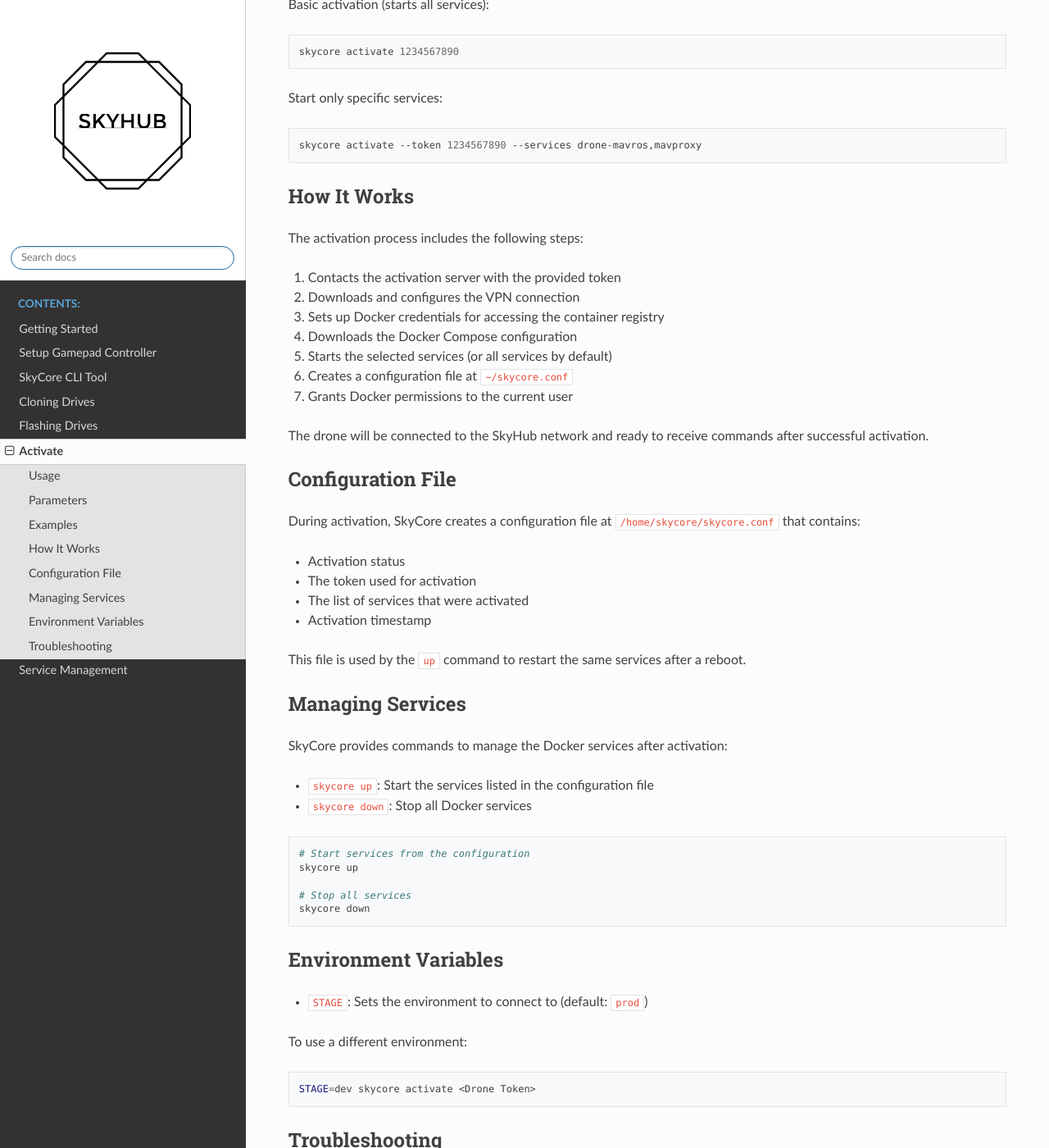
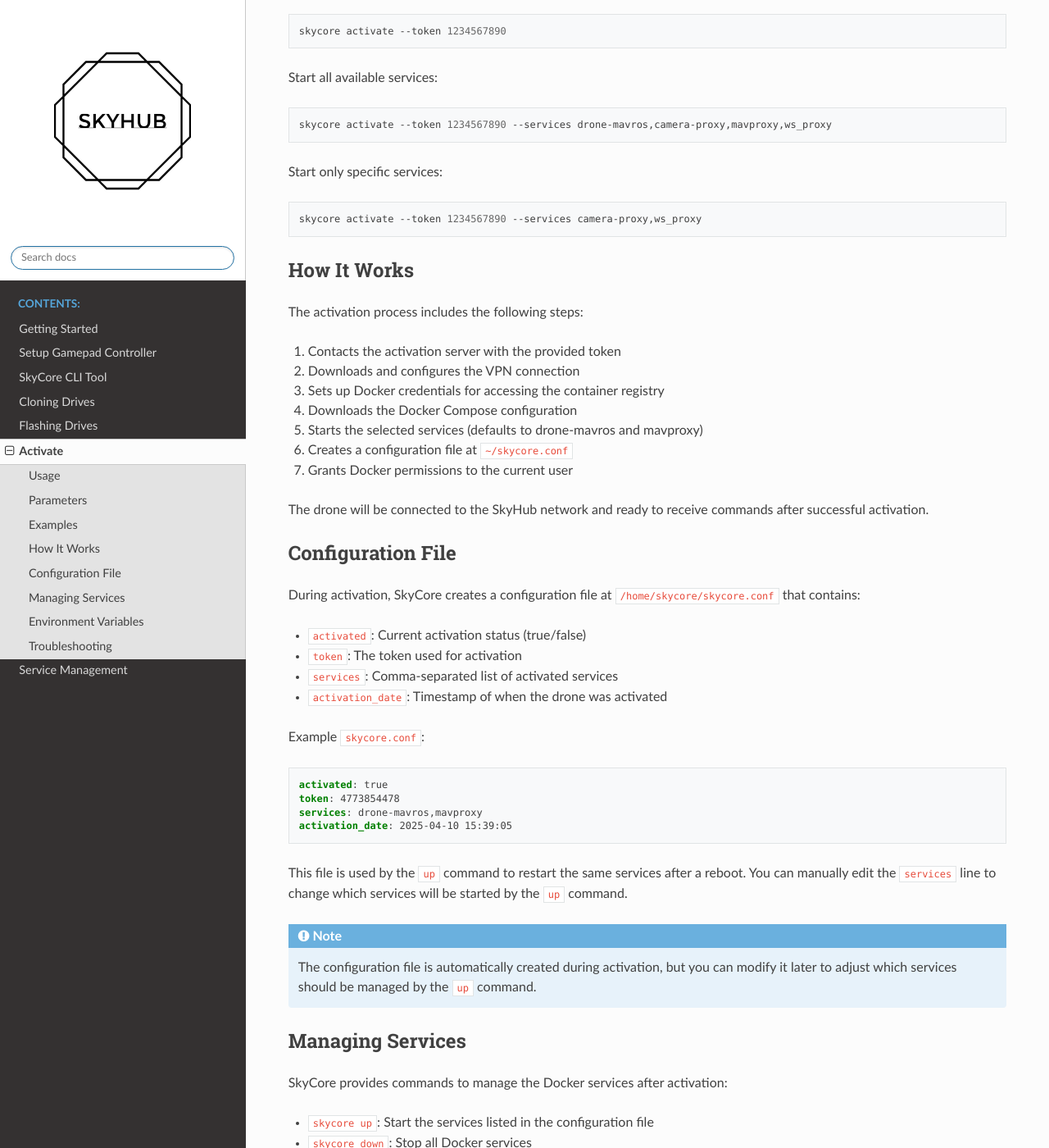
Before and after one commit to ID-Robots/skycore, a Sphinx documentation site: the page built from source/activate.rst, in a window 1280 px wide and 1400 px high, scrolled down 745 px. Shown: the whole window at 82% size. Built offline with Sphinx 7.4.7 and the Read the Docs theme 3.1.0, drawn with Linux system fonts in a browser that asks for light colours; some of the changed text lies outside the part shown.

Commit message:
updated installer activate to support services

```diff
--- a/source/activate.rst
+++ b/source/activate.rst
@@ -10,14 +10,13 @@
 
 .. code-block:: bash
 
-   skycore activate [options] <Drone Token>
+   skycore activate --token <Drone Token> [options]
 
 Parameters
 ----------
 
-* ``<Drone Token>``: The activation token for the drone (required)
-* ``--token, -t <token>``: Alternative way to specify the activation token
-* ``--services, -s <list>``: Comma-separated list of services to start (default: all services)
+* ``--token, -t <token>``: The activation token for the drone (required)
+* ``--services, -s <list>``: Comma-separated list of services to start (default: drone-mavros,mavproxy)
 
 Available services:
 
@@ -29,17 +28,23 @@
 Examples
 --------
 
-Basic activation (starts all services):
+Basic activation (starts default services: drone-mavros and mavproxy):
 
 .. code-block:: bash
 
-   skycore activate 1234567890
+   skycore activate --token 1234567890
+
+Start all available services:
+
+.. code-block:: bash
+
+   skycore activate --token 1234567890 --services drone-mavros,camera-proxy,mavproxy,ws_proxy
 
 Start only specific services:
 
 .. code-block:: bash
 
-   skycore activate --token 1234567890 --services drone-mavros,mavproxy
+   skycore activate --token 1234567890 --services camera-proxy,ws_proxy
 
 How It Works
 ------------
@@ -50,7 +55,7 @@
 2. Downloads and configures the VPN connection
 3. Sets up Docker credentials for accessing the container registry
 4. Downloads the Docker Compose configuration
-5. Starts the selected services (or all services by default)
+5. Starts the selected services (defaults to drone-mavros and mavproxy)
 6. Creates a configuration file at ``~/skycore.conf``
 7. Grants Docker permissions to the current user
 
@@ -61,12 +66,24 @@
 
 During activation, SkyCore creates a configuration file at ``/home/skycore/skycore.conf`` that contains:
 
-* Activation status
-* The token used for activation
-* The list of services that were activated
-* Activation timestamp
+* ``activated``: Current activation status (true/false)
+* ``token``: The token used for activation
+* ``services``: Comma-separated list of activated services
+* ``activation_date``: Timestamp of when the drone was activated
 
-This file is used by the ``up`` command to restart the same services after a reboot.
+Example ``skycore.conf``:
+
+.. code-block:: yaml
+
+    activated: true
+    token: 4773854478
+    services: drone-mavros,mavproxy
+    activation_date: 2025-04-10 15:39:05
+
+This file is used by the ``up`` command to restart the same services after a reboot. You can manually edit the ``services`` line to change which services will be started by the ``up`` command.
+
+.. note::
+   The configuration file is automatically created during activation, but you can modify it later to adjust which services should be managed by the ``up`` command.
 
 Managing Services
 -----------------
@@ -93,7 +110,7 @@
 
 .. code-block:: bash
 
-   STAGE=dev skycore activate <Drone Token>
+   STAGE=dev skycore activate --token <Drone Token>
 
 Troubleshooting
 ---------------
--- a/source/flash.rst
+++ b/source/flash.rst
@@ -1,6 +1,6 @@
-==============
+=================
 Flashing Drives
-==============
+=================
 
 Overview
 --------
```
Also changed, not shown: README.md (+1 -1 lines), 1 other file.
